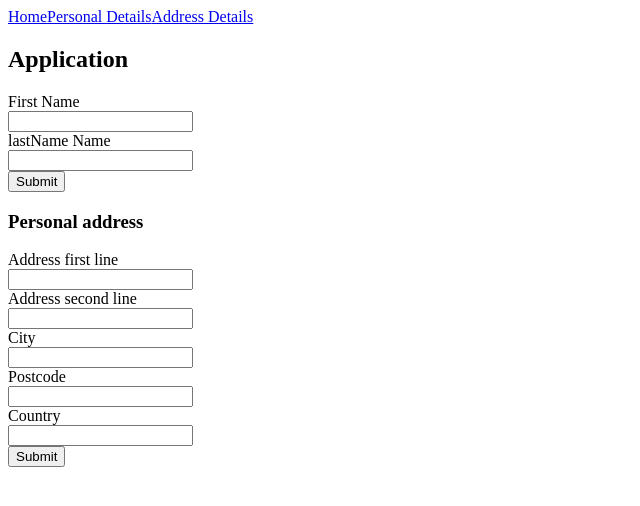
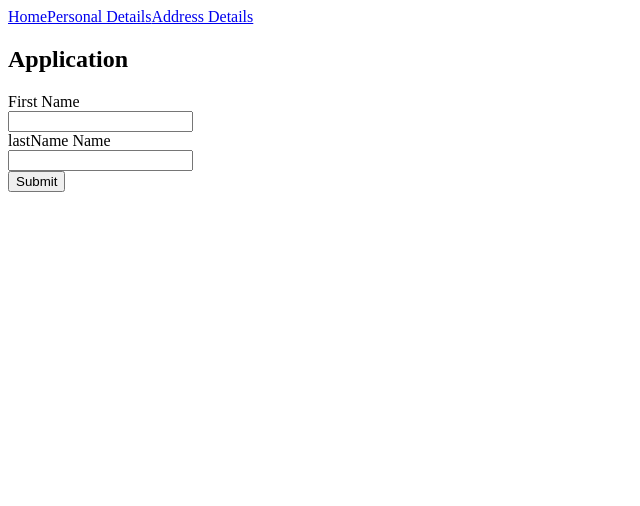
Before and after one commit to r2inlondon/application-form, a React (Create React App) app: page / in a window 1280 px wide. Shown: the top 506 px of the page, without its empty margins (0-640 px from the left). Built offline with nearby package versions, Linux system fonts and the light colour scheme.

Commit message:
testing - only show next component if current one completed

```diff
--- a/src/components/ApplicationForm.js
+++ b/src/components/ApplicationForm.js
@@ -14,7 +14,7 @@ const ApplicationForm = () => {
     <div>
       <h2>Application</h2>
       <PersonalDetails setDetails={setDetails} />
-      <AddressDetails setAddressDetails={setAddressDetails} />
+      {details && <AddressDetails setAddressDetails={setAddressDetails} />}
     </div>
   );
 };
```
